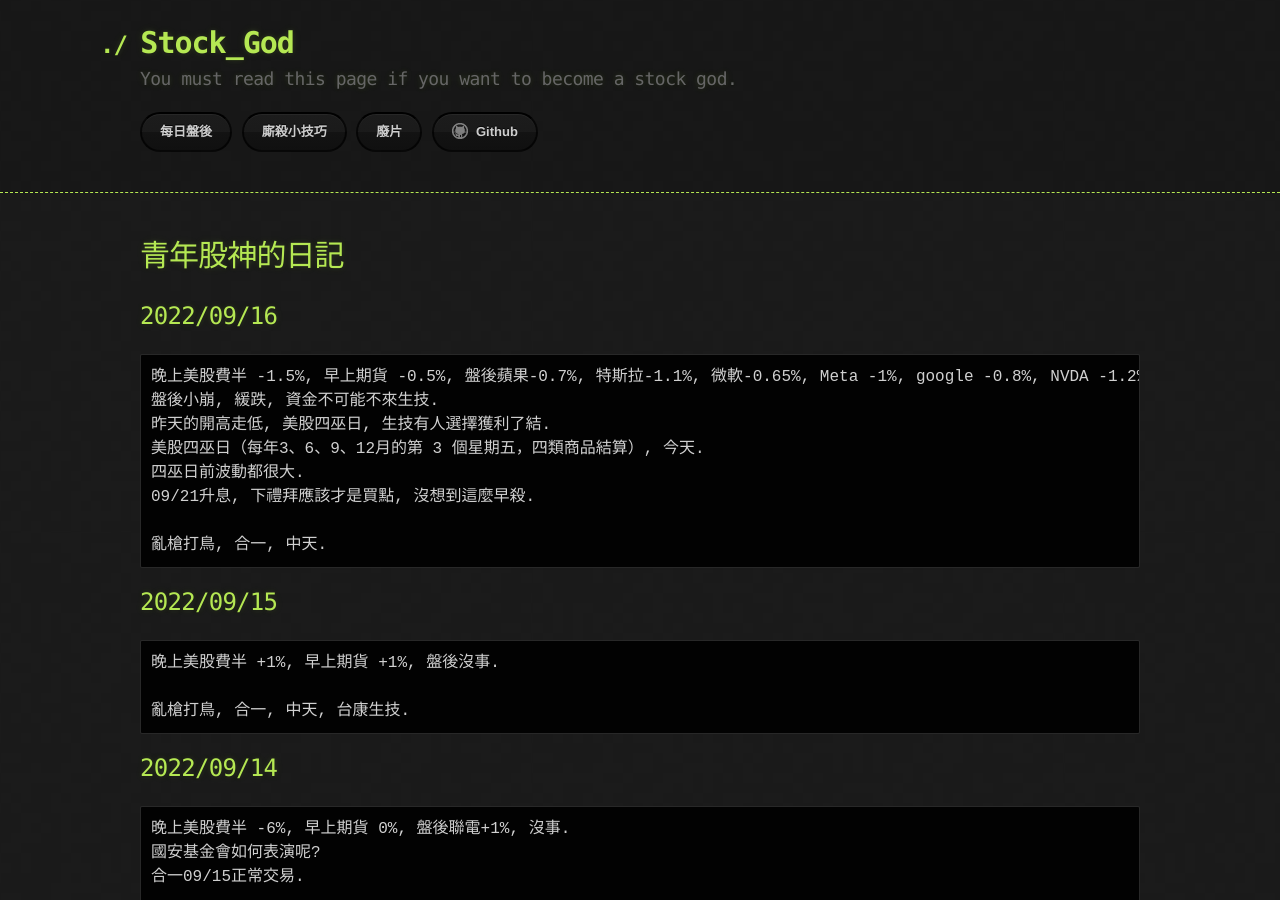
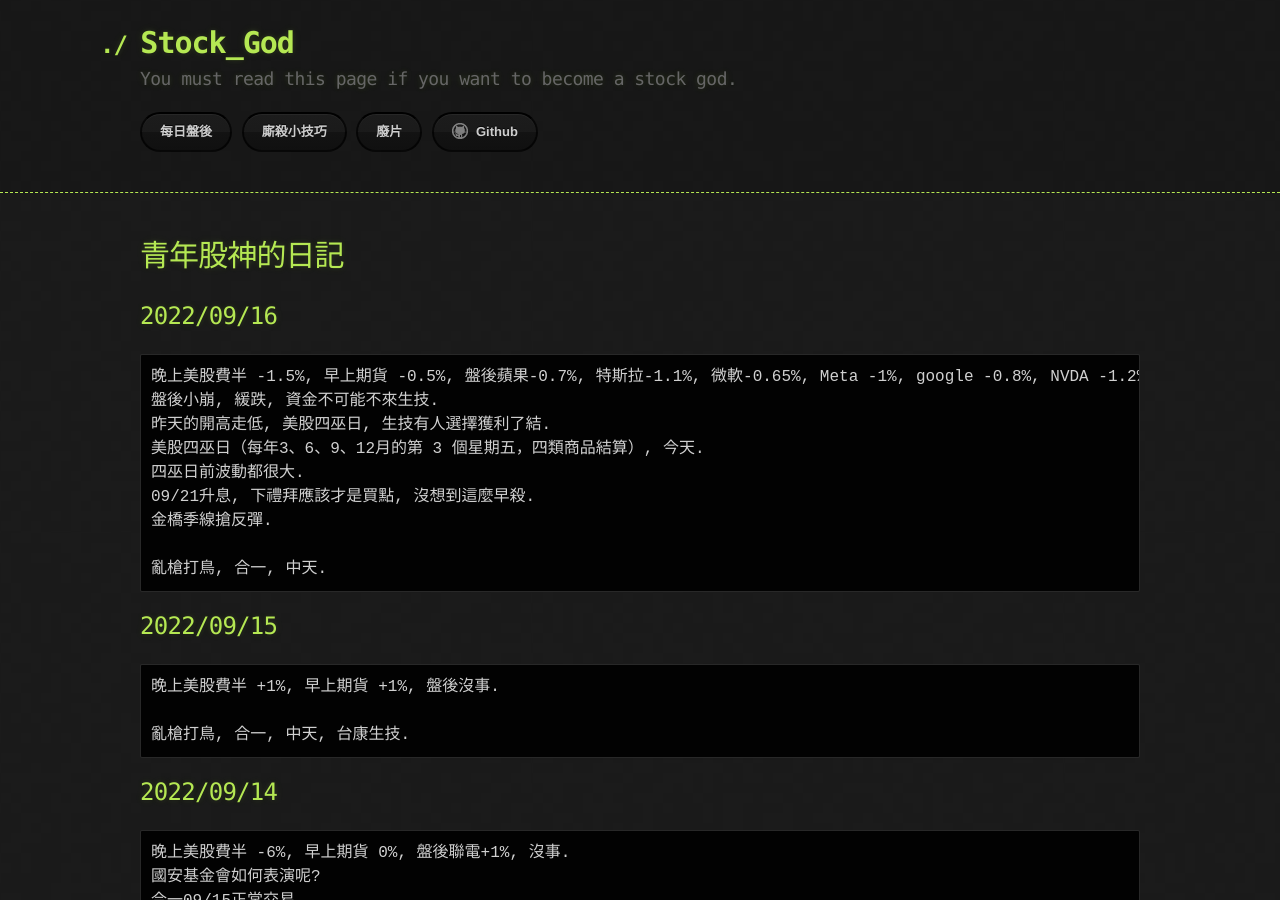
Before and after one commit to lepg5487/Stock_God, a Jekyll site: the page built from index.md, in a window 1280 px wide and 900 px high. Built offline with Jekyll 4.4.1, drawn with Linux system fonts in a browser that asks for light colours; our own code applies the rules of GitHub Pages for plain Markdown files.

Commit message:
Update index.md

````diff
--- a/index.md
+++ b/index.md
@@ -12,6 +12,7 @@ layout: testlayouts
 美股四巫日（每年3、6、9、12月的第 3 個星期五，四類商品結算）, 今天.
 四巫日前波動都很大.
 09/21升息, 下禮拜應該才是買點, 沒想到這麼早殺.
+金橋季線搶反彈.
 
 亂槍打鳥, 合一, 中天.
 ```
````
